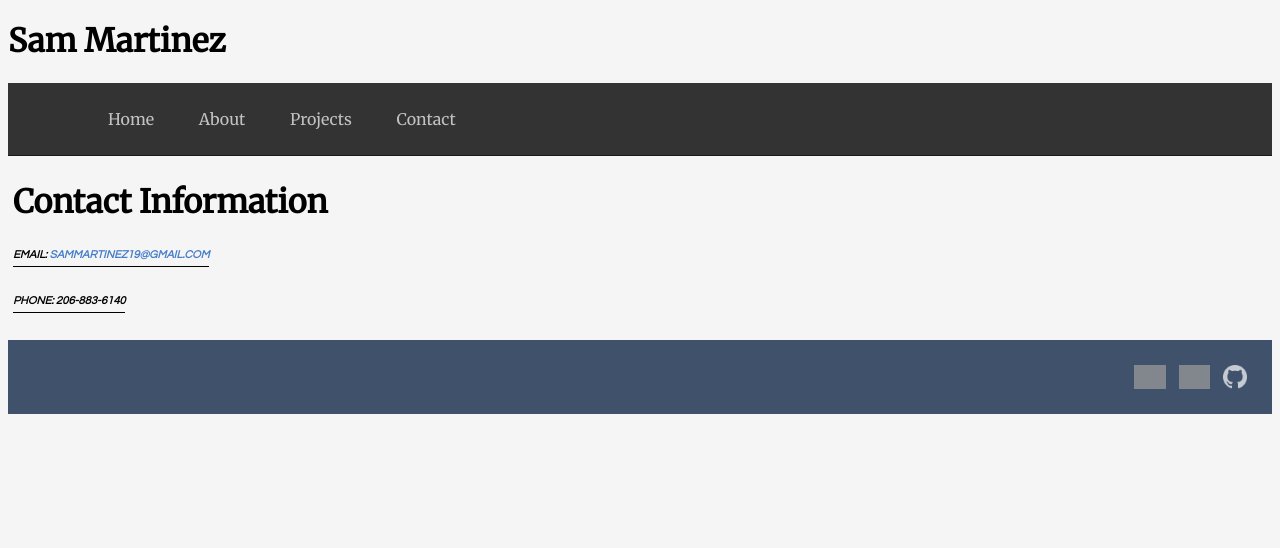
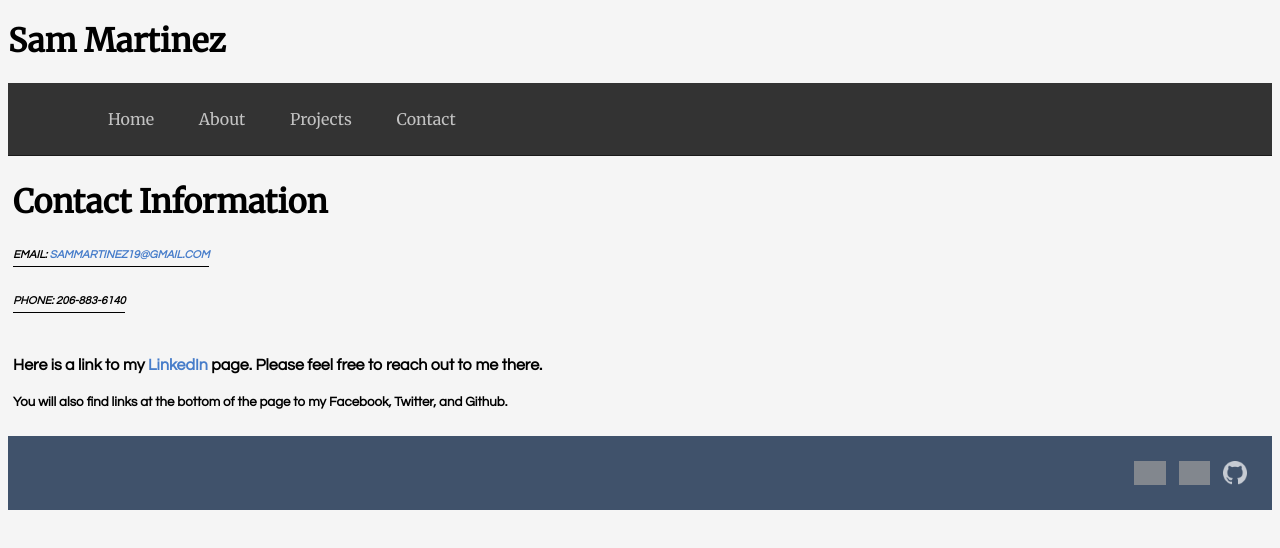
Before and after one commit to sammartinez/portfolio_site, a plain HTML site: page index.html at #!/contact in a window 1280 px wide. Drawn offline with nearby package versions, Linux system fonts and the light colour scheme; grey boxes are pictures that could not be loaded.

Commit message:
fix tab issue:

```diff
--- a/partials/contact.html
+++ b/partials/contact.html
@@ -4,5 +4,8 @@
     <h2 class="type">Email: <a href="mailto:sammartinez19@gmail.com?Subject=New%20friend:%20Sam%20Martinez%20Portfolio%20Site" target="_top">sammartinez19@gmail.com</a></h2>
     <br>
     <h2 class="type">Phone: 206-883-6140</h2>
+    <h4>Here is a link to my <a href="https://www.linkedin.com/in/sammartinezpdx">LinkedIn</a> page. Please feel free to reach out to me there.</h4>
+    <h5>You will also find links at the bottom of the page to my Facebook, Twitter, and Github.</h5>
+
   </article>
 </div>
```
Also changed, not shown: partials/projects.html (+4 -2 lines).
